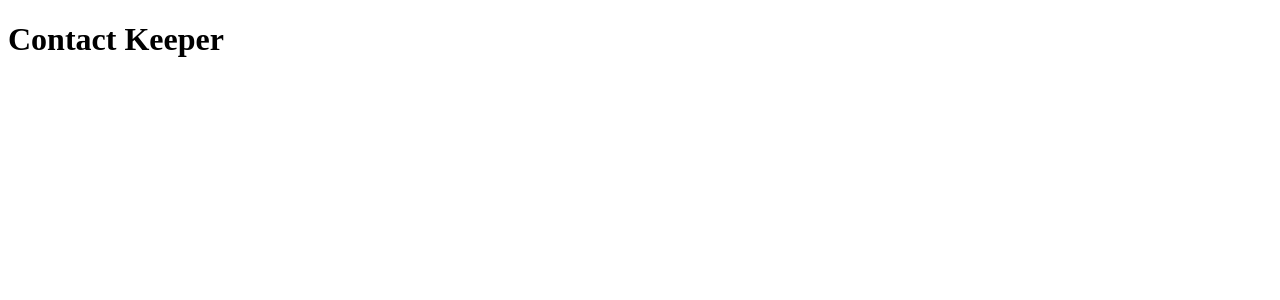
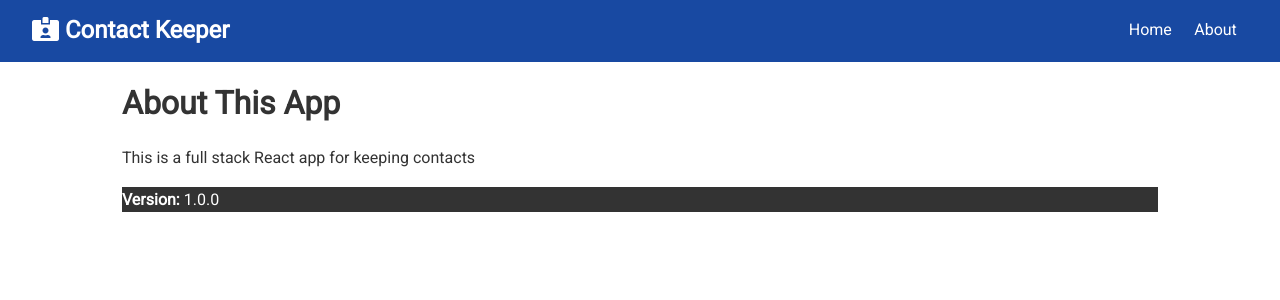
Before and after one commit to ThiagoNunesBatista-zz/contact-keeper, a React (Create React App) app in the folder front-end/: page /about in a window 1280 px wide. Shown: the top 300 px of the page. Built offline with nearby package versions, Linux system fonts and the light colour scheme.

Commit message:
Add initial routes, Initial Home And About Pages,  Navbar

```diff
--- a/front-end/package.json
+++ b/front-end/package.json
@@ -11,7 +11,9 @@
     "react-dom": "^16.13.1",
     "react-router-dom": "^5.2.0",
     "react-scripts": "3.4.1",
-    "styled-components": "^5.1.0"
+    "react-transition-group": "^4.4.1",
+    "styled-components": "^5.1.0",
+    "uuid": "^8.0.0"
   },
   "scripts": {
     "start": "react-scripts start",
--- a/front-end/public/index.html
+++ b/front-end/public/index.html
@@ -6,7 +6,8 @@
   <meta name='viewport' content='width=device-width, initial-scale=1' />
   <meta name='description' content='Web site created using create-react-app' />
   <meta name='author' content='Thiago Nunes Batista' />
-  <title>Contact Keeper</title>
+  <title>Contact Keeper - Keep Track of Your Contacts</title>
+  <link rel='stylesheet' href='https://cdnjs.cloudflare.com/ajax/libs/font-awesome/5.13.0/css/all.min.css'>
 </head>
 
 <body>
--- /dev/null
+++ b/front-end/src/App.css
@@ -0,0 +1,442 @@
+@import url('https://fonts.googleapis.com/css?family=Roboto');
+
+/* Global Styles */
+:root {
+  --primary-color: #003699;
+  --dark-color: #333333;
+  --light-color: #f4f4f4;
+  --danger-color: #dc3545;
+  --success-color: #28a745;
+}
+
+* {
+  box-sizing: border-box;
+  margin: 0;
+  padding: 0;
+}
+
+body {
+  font-family: 'Roboto', sans-serif;
+  font-size: 1rem;
+  line-height: 1.6;
+  background-color: #fff;
+  color: #333;
+}
+
+a {
+  color: var(--primary-color);
+  text-decoration: none;
+}
+
+a:hover {
+  color: #666;
+}
+
+ul {
+  list-style: none;
+}
+
+img {
+  width: 100%;
+}
+
+/* Utilities */
+.container {
+  max-width: 1100px;
+  margin: auto;
+  overflow: hidden;
+  padding: 0 2rem;
+}
+
+/* Text Styles*/
+.x-large {
+  font-size: 4rem;
+  line-height: 1.2;
+  margin-bottom: 1rem;
+}
+
+.large {
+  font-size: 3rem;
+  line-height: 1.2;
+  margin-bottom: 1rem;
+}
+
+.lead {
+  font-size: 1.5rem;
+  margin-bottom: 1rem;
+}
+
+.text-center {
+  text-align: center;
+}
+
+.text-primary {
+  color: var(--primary-color);
+}
+
+.text-dark {
+  color: var(--dark-color);
+}
+
+.text-center {
+  text-align: center;
+}
+
+.text-right {
+  text-align: right;
+}
+
+.text-left {
+  text-align: left;
+}
+
+/* Cards */
+.card {
+  padding: 1rem;
+  border: #ccc 1px dotted;
+  margin: 0.7rem 0;
+}
+
+/* List */
+.list {
+  margin: 0.5rem 0;
+}
+
+.list li {
+  padding-bottom: 0.3rem;
+}
+
+/* Padding */
+.p {
+  padding: 0.5rem;
+}
+.p-1 {
+  padding: 1rem;
+}
+.p-2 {
+  padding: 2rem;
+}
+.p-3 {
+  padding: 3rem;
+}
+.py {
+  padding: 0.5rem 0;
+}
+.py-1 {
+  padding: 1rem 0;
+}
+.py-2 {
+  padding: 2rem 0;
+}
+.py-3 {
+  padding: 3rem 0;
+}
+
+/* Margin */
+.m {
+  margin: 0.5rem;
+}
+.m-1 {
+  margin: 1rem;
+}
+.m-2 {
+  margin: 2rem;
+}
+.m-3 {
+  margin: 3rem;
+}
+.my {
+  margin: 0.5rem 0;
+}
+.my-1 {
+  margin: 1rem 0;
+}
+.my-2 {
+  margin: 2rem 0;
+}
+.my-3 {
+  margin: 3rem 0;
+}
+
+/* Grid */
+.grid-2 {
+  display: grid;
+  grid-template-columns: repeat(2, 1fr);
+  grid-gap: 2rem;
+}
+
+.grid-3 {
+  display: grid;
+  grid-template-columns: repeat(3, 1fr);
+  grid-gap: 1rem;
+}
+
+.grid-4 {
+  display: grid;
+  grid-template-columns: repeat(4, 1fr);
+  grid-gap: 2rem;
+}
+
+.grid-2-3 {
+  display: grid;
+  grid-template-columns: 2fr 3fr;
+  grid-gap: 2rem;
+}
+
+.btn {
+  display: inline-block;
+  background: var(--light-color);
+  color: #333;
+  padding: 0.4rem 1.3rem;
+  font-size: 1rem;
+  border: none;
+  cursor: pointer;
+  margin-right: 0.5rem;
+  transition: opacity 0.2s ease-in;
+  outline: none;
+}
+
+.btn-link {
+  background: none;
+  padding: 0;
+  margin: 0;
+}
+
+.btn-block {
+  display: block;
+  width: 100%;
+}
+
+.btn-sm {
+  font-size: 0.8rem;
+  padding: 0.3rem 1rem;
+  margin-right: 0.2rem;
+}
+
+.badge {
+  font-size: 0.8rem;
+  padding: 0.2rem 0.7rem;
+  text-align: center;
+  margin: 0.3rem;
+  background: var(--light-color);
+  color: #333;
+  border-radius: 5px;
+}
+
+.alert {
+  padding: 0.7rem;
+  margin: 1rem 0;
+  opacity: 0.9;
+  background: var(--light-color);
+  color: #333;
+}
+
+.btn-primary,
+.bg-primary,
+.badge-primary,
+.alert-primary {
+  background: var(--primary-color);
+  color: #fff;
+}
+
+.btn-light,
+.bg-light,
+.badge-light,
+.alert-light {
+  background: var(--light-color);
+  color: #333;
+}
+
+.btn-dark,
+.bg-dark,
+.badge-dark,
+.alert-dark {
+  background: var(--dark-color);
+  color: #fff;
+}
+
+.btn-danger,
+.bg-danger,
+.badge-danger,
+.alert-danger {
+  background: var(--danger-color);
+  color: #fff;
+}
+
+.btn-success,
+.bg-success,
+.badge-success,
+.alert-success {
+  background: var(--success-color);
+  color: #fff;
+}
+
+.btn-white,
+.bg-white,
+.badge-white,
+.alert-white {
+  background: #fff;
+  color: #333;
+  border: #ccc solid 1px;
+}
+
+.btn:hover {
+  opacity: 0.8;
+}
+
+.bg-light,
+.badge-light {
+  border: #ccc solid 1px;
+}
+
+.round-img {
+  border-radius: 50%;
+}
+
+/* Forms */
+input {
+  margin: 1.2rem 0;
+}
+
+.form-text {
+  display: block;
+  margin-top: 0.3rem;
+  color: #888;
+}
+
+input[type='text'],
+input[type='email'],
+input[type='password'],
+input[type='date'],
+select,
+textarea {
+  display: block;
+  width: 100%;
+  padding: 0.4rem;
+  font-size: 1.2rem;
+  border: 1px solid #ccc;
+}
+
+input[type='submit'],
+button {
+  font: inherit;
+}
+
+.form-group {
+  margin: 1.2rem 0;
+}
+
+.form-group input {
+  margin: 0.2rem 0;
+}
+
+.form-container {
+  max-width: 500px;
+  margin: 2rem auto;
+  overflow: hidden;
+  padding: 0 2rem;
+}
+
+.form-container h1,
+h2,
+h3 {
+  text-align: center;
+}
+
+table th,
+table td {
+  padding: 1rem;
+  text-align: left;
+}
+
+table th {
+  background: var(--light-color);
+}
+
+/* Navbar */
+.navbar {
+  display: flex;
+  justify-content: space-between;
+  align-items: center;
+  padding: 0.7rem 2rem;
+  z-index: 1;
+  width: 100%;
+  border-bottom: solid 1px var(--primary-color);
+  opacity: 0.9;
+  margin-bottom: 1rem;
+}
+
+.navbar ul {
+  display: flex;
+}
+
+.navbar a {
+  color: #fff;
+  padding: 0.45rem;
+  margin: 0 0.25rem;
+}
+
+.navbar a:hover {
+  color: var(--light-color);
+}
+
+.navbar .welcome span {
+  margin-right: 0.6rem;
+}
+
+/* Animation (Add After) */
+.item-enter {
+  opacity: 0;
+}
+.item-enter-active {
+  opacity: 1;
+  transition: opacity 1000ms ease-in;
+}
+.item-exit {
+  opacity: 1;
+}
+.item-exit-active {
+  opacity: 0;
+  transition: opacity 1000ms ease-in;
+}
+
+/* Mobile Styles */
+@media (max-width: 700px) {
+  .hide-sm {
+    display: none;
+  }
+
+  .grid-2,
+  .grid-3,
+  .grid-4 {
+    grid-template-columns: 1fr;
+  }
+
+  /* Text Styles */
+  .x-large {
+    font-size: 3rem;
+  }
+
+  .large {
+    font-size: 2rem;
+  }
+
+  .lead {
+    font-size: 1rem;
+  }
+
+  /* Navbar */
+  .navbar {
+    display: block;
+    text-align: center;
+  }
+
+  .navbar h1 {
+    margin-bottom: 0.6rem;
+  }
+
+  .navbar ul {
+    text-align: center;
+    justify-content: center;
+  }
+}
--- a/front-end/src/App.js
+++ b/front-end/src/App.js
@@ -1,9 +1,18 @@
+// External Imports
+// JavaScript
 import React from 'react'
+
+// Internal Imports
+// CSS
+import './App.css'
+
+// JavaScript
+import Routes from './routes'
 
 const App = () => {
   return (
     <>
-      <h1>Contact Keeper </h1>
+      <Routes />
     </>
   )
 }
--- /dev/null
+++ b/front-end/src/components/layout/Navbar.js
@@ -0,0 +1,34 @@
+// External Imports
+// JavaScript
+import PropTypes from 'prop-types'
+import React from 'react'
+import { Link } from 'react-router-dom'
+
+const Navbar = ({ title, icon }) => {
+  return (
+    <nav className='navbar bg-primary'>
+      <h1><i className={icon} /> {title}</h1>
+
+      <ul>
+        <li>
+          <Link to='/'>Home</Link>
+        </li>
+        <li>
+          <Link to='/about'>About</Link>
+        </li>
+      </ul>
+    </nav>
+  )
+}
+
+Navbar.defaultProps = {
+  title: 'Contact Keeper',
+  icon: 'fas fa-id-card-alt'
+}
+
+Navbar.propTypes = {
+  title: PropTypes.string.isRequired,
+  icon: PropTypes.string.isRequired
+}
+
+export default Navbar
--- /dev/null
+++ b/front-end/src/components/pages/About.js
@@ -0,0 +1,20 @@
+// External Modules
+// JavaScript
+import React from 'react'
+
+const About = () => {
+  return (
+    <div>
+      <h1>About This App</h1>
+      <p className='my-1'>
+        This is a full stack React app for keeping contacts
+      </p>
+
+      <p className='bg-dark'>
+        <strong>Version: </strong>1.0.0
+      </p>
+    </div>
+  )
+}
+
+export default About
--- /dev/null
+++ b/front-end/src/components/pages/Home.js
@@ -0,0 +1,11 @@
+import React from 'react'
+
+const Home = () => {
+  return (
+    <div>
+      <h1>Home</h1>
+    </div>
+  )
+}
+
+export default Home
--- a/front-end/src/index.js
+++ b/front-end/src/index.js
@@ -1,5 +1,10 @@
+// External Imports
+// JavaScript
 import React from 'react'
 import ReactDOM from 'react-dom'
+
+// Internal Imports
+// JavaScript
 import App from './App'
 
 ReactDOM.render(
--- /dev/null
+++ b/front-end/src/routes.js
@@ -0,0 +1,26 @@
+// External Modules
+// JavaScript
+import React from 'react'
+import { BrowserRouter as Router, Route, Switch } from 'react-router-dom'
+
+// Internal Modules
+// JavaScript
+import About from './components/pages/About'
+import Home from './components/pages/Home'
+import Navbar from './components/layout/Navbar'
+
+const Routes = () => {
+  return (
+    <Router>
+      <Navbar />
+      <div className='container'>
+        <Switch>
+          <Route exact path='/' component={Home} />
+          <Route exact path='/about' component={About} />
+        </Switch>
+      </div>
+    </Router>
+  )
+}
+
+export default Routes
```
Also changed, not shown: 2 other files (tests, documents, lock files or other folders).
